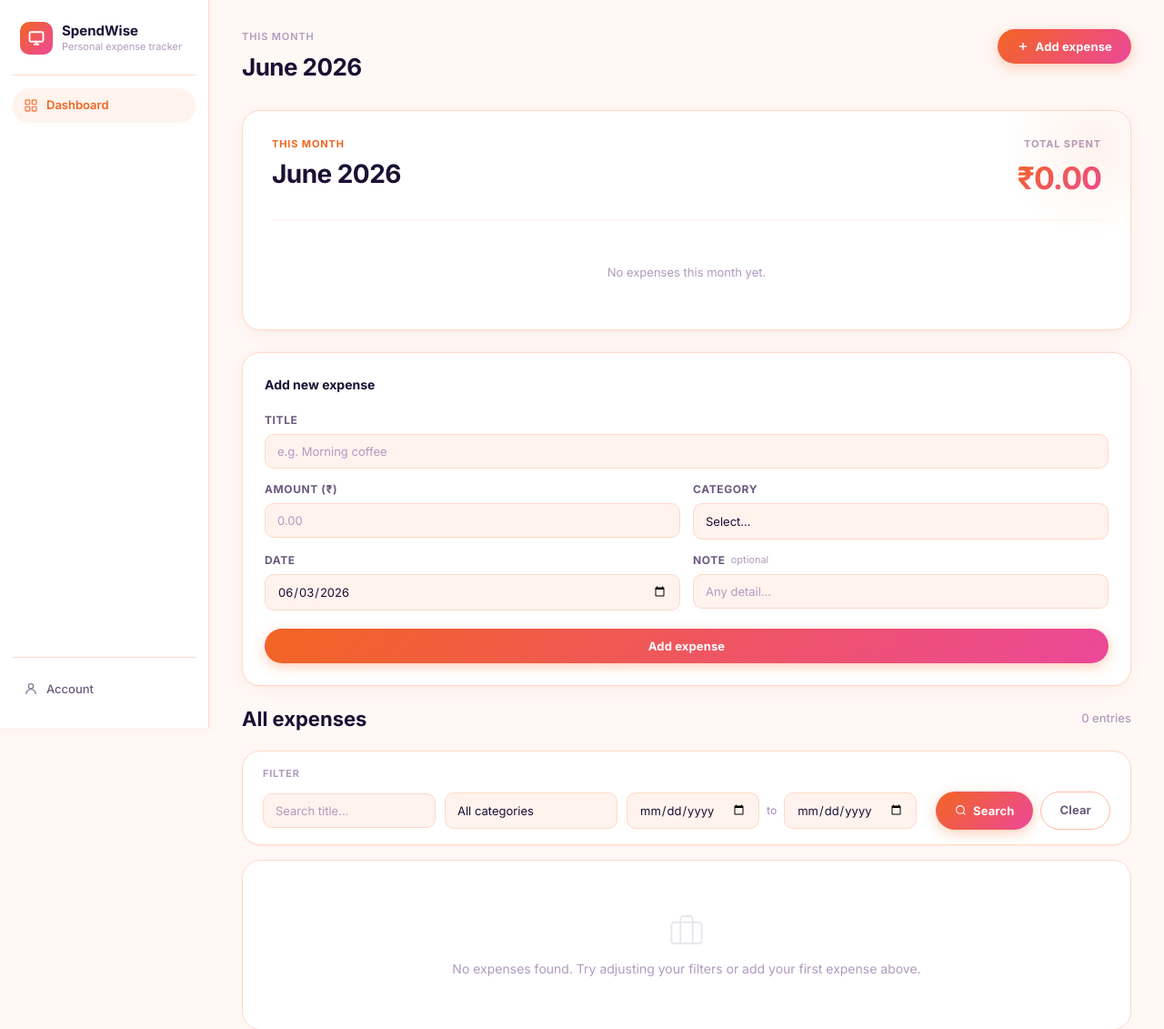
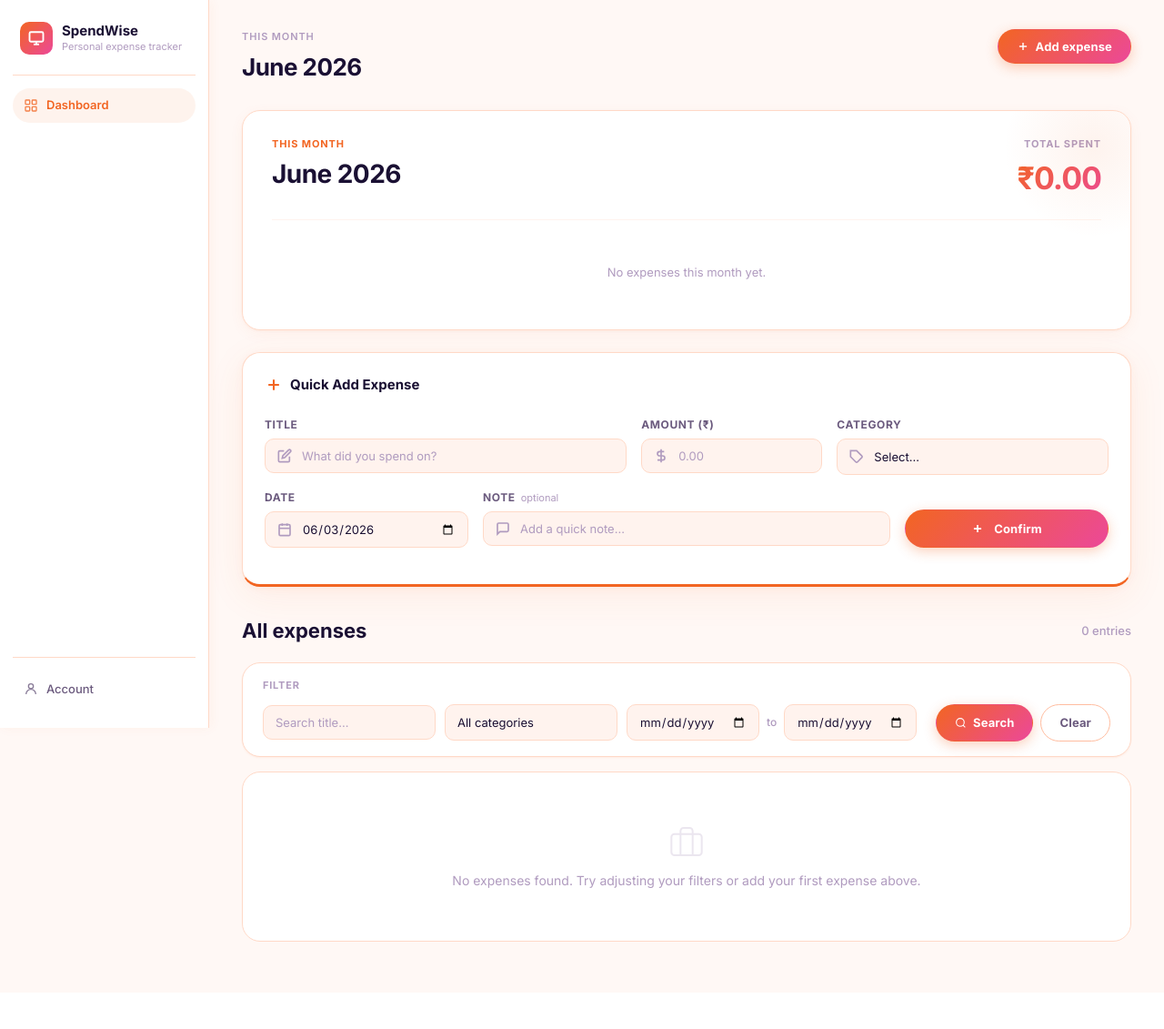
Before and after one commit to belvinthomas123/expensetracker, a Flask app: page / in a window 1280 px wide. Shown: the top 1131 px of the page at 91% size. After the commit the page ends 1035 px from the top, so only its background shows below. Run offline with Flask 3, Linux system fonts and the light colour scheme.

Commit message:
UI Upgrade: Enhanced Quick Add Expense section with premium grid, luxury shadows, and contextual icons

```diff
--- a/static/style.css
+++ b/static/style.css
@@ -341,41 +341,63 @@ body {
     border-radius: var(--radius-xl);
     padding: 24px;
     box-shadow: var(--shadow-card);
+    transition: transform 0.2s cubic-bezier(0.34, 1.56, 0.64, 1), box-shadow 0.2s;
+}
+
+.shadow-elite {
+    box-shadow: 0 10px 40px rgba(242,101,34,0.08), 0 2px 10px rgba(242,101,34,0.05);
+}
+.shadow-elite:hover {
+    transform: translateY(-2px);
+    box-shadow: 0 15px 50px rgba(242,101,34,0.12), 0 4px 15px rgba(242,101,34,0.08);
 }
 
 .card-header {
     display: flex;
     align-items: center;
     justify-content: space-between;
-    margin-bottom: 20px;
+    margin-bottom: 24px;
 }
 
 .card-title {
-    font-size: 14px;
-    font-weight: 700;
+    font-size: 15px;
+    font-weight: 800;
     color: var(--text);
+    display: flex;
+    align-items: center;
+    gap: 8px;
+}
+.card-title svg { color: var(--accent); }
+
+/* ── Form ── */
+.expense-form-grid {
+    display: grid;
+    grid-template-columns: 2fr 1fr 1.5fr;
+    gap: 16px;
+    margin-bottom: 16px;
 }
 
-.uuid-pill {
-    font-family: 'Courier New', monospace;
-    font-size: 11px;
-    color: var(--text-hint);
-    background: var(--bg);
-    padding: 3px 8px;
-    border-radius: var(--radius-sm);
-    border: 1px solid var(--border);
+.form-input-container {
+    position: relative;
+    display: flex;
+    align-items: center;
 }
 
-/* ── Form ── */
-.expense-form { display: flex; flex-direction: column; }
+.form-input-icon {
+    position: absolute;
+    left: 14px;
+    color: var(--text-hint);
+    pointer-events: none;
+    transition: color 0.2s;
+}
 
-.form-row {
-    display: grid;
-    grid-template-columns: 1fr 1fr;
-    gap: 14px;
-    margin-bottom: 14px;
+.form-input-with-icon {
+    padding-left: 40px !important;
 }
-.form-row--full { grid-template-columns: 1fr; }
+
+.form-input:focus + .form-input-icon {
+    color: var(--accent);
+}
 
 .form-group { display: flex; flex-direction: column; gap: 6px; }
 
--- a/templates/index.html
+++ b/templates/index.html
@@ -48,46 +48,67 @@
 </div>
 
 <!-- Add form -->
-<div class="card" id="add-form" style="margin-bottom:20px">
+<div class="card shadow-elite" id="add-form" style="margin-bottom:32px; border-bottom: 3px solid var(--accent);">
     <div class="card-header">
-        <span class="card-title">Add new expense</span>
+        <span class="card-title">
+            <svg width="20" height="20" viewBox="0 0 24 24" fill="none" stroke="currentColor" stroke-width="2.5"><path d="M12 5v14M5 12h14"/></svg>
+            Quick Add Expense
+        </span>
     </div>
     <form action="/add" method="POST" class="expense-form">
-        <div class="form-row form-row--full">
+        <div class="expense-form-grid">
             <div class="form-group">
                 <label class="form-label">Title</label>
-                <input type="text" name="title" class="form-input"
-                       placeholder="e.g. Morning coffee" required maxlength="200">
+                <div class="form-input-container">
+                    <input type="text" name="title" class="form-input form-input-with-icon"
+                           placeholder="What did you spend on?" required maxlength="200">
+                    <svg class="form-input-icon" width="16" height="16" viewBox="0 0 24 24" fill="none" stroke="currentColor" stroke-width="2.5"><path d="M11 4H4a2 2 0 0 0-2 2v14a2 2 0 0 0 2 2h14a2 2 0 0 0 2-2v-7"/><path d="M18.5 2.5a2.12 2.12 0 0 1 3 3L12 15l-4 1 1-4Z"/></svg>
                 </div>
             </div>
-        <div class="form-row">
             <div class="form-group">
                 <label class="form-label">Amount (₹)</label>
+                <div class="form-input-container">
                     <input type="number" step="0.01" min="0.01" name="amount"
-                       class="form-input" placeholder="0.00" required>
+                           class="form-input form-input-with-icon" placeholder="0.00" required>
+                    <svg class="form-input-icon" width="16" height="16" viewBox="0 0 24 24" fill="none" stroke="currentColor" stroke-width="2.5"><line x1="12" y1="1" x2="12" y2="23"/><path d="M17 5H9.5a3.5 3.5 0 0 0 0 7h5a3.5 3.5 0 0 1 0 7H6"/></svg>
+                </div>
             </div>
             <div class="form-group">
                 <label class="form-label">Category</label>
-                <select name="category_id" class="form-input" required>
+                <div class="form-input-container">
+                    <select name="category_id" class="form-input form-input-with-icon" required>
                         <option value="" disabled selected>Select…</option>
                         {% for cat in categories %}
                         <option value="{{ cat.id }}">{{ cat.name }}</option>
                         {% endfor %}
                     </select>
+                    <svg class="form-input-icon" width="16" height="16" viewBox="0 0 24 24" fill="none" stroke="currentColor" stroke-width="2.5"><path d="M20.59 13.41l-7.17 7.17a2 2 0 0 1-2.83 0L2 12V2h10l8.59 8.59a2 2 0 0 1 0 2.82z"/><line x1="7" y1="7" x2="7.01" y2="7"/></svg>
                 </div>
             </div>
-        <div class="form-row">
+        </div>
+        <div class="expense-form-grid" style="grid-template-columns: 1fr 2fr 1fr;">
             <div class="form-group">
                 <label class="form-label">Date</label>
-                <input type="date" name="expense_date" class="form-input"
+                <div class="form-input-container">
+                    <input type="date" name="expense_date" class="form-input form-input-with-icon"
                            value="{{ today }}" required>
+                    <svg class="form-input-icon" width="16" height="16" viewBox="0 0 24 24" fill="none" stroke="currentColor" stroke-width="2.5"><rect x="3" y="4" width="18" height="18" rx="2" ry="2"/><line x1="16" y1="2" x2="16" y2="6"/><line x1="8" y1="2" x2="8" y2="6"/><line x1="3" y1="10" x2="21" y2="10"/></svg>
+                </div>
             </div>
             <div class="form-group">
                 <label class="form-label">Note <span class="form-optional">optional</span></label>
-                <input type="text" name="note" class="form-input" placeholder="Any detail…">
+                <div class="form-input-container">
+                    <input type="text" name="note" class="form-input form-input-with-icon" placeholder="Add a quick note…">
+                    <svg class="form-input-icon" width="16" height="16" viewBox="0 0 24 24" fill="none" stroke="currentColor" stroke-width="2.5"><path d="M21 15a2 2 0 0 1-2 2H7l-4 4V5a2 2 0 0 1 2-2h14a2 2 0 0 1 2 2z"/></svg>
                 </div>
             </div>
-        <button type="submit" class="btn btn-primary btn-full">Add expense</button>
+            <div class="form-group" style="justify-content: flex-end;">
+                <button type="submit" class="btn btn-primary btn-full" style="padding: 12px;">
+                    <svg width="14" height="14" viewBox="0 0 24 24" fill="none" stroke="currentColor" stroke-width="3" style="margin-right: 4px;"><path d="M12 5v14M5 12h14"/></svg>
+                    Confirm
+                </button>
+            </div>
+        </div>
     </form>
 </div>
 
```
Lines whose indentation alone changed are shown as unchanged.
